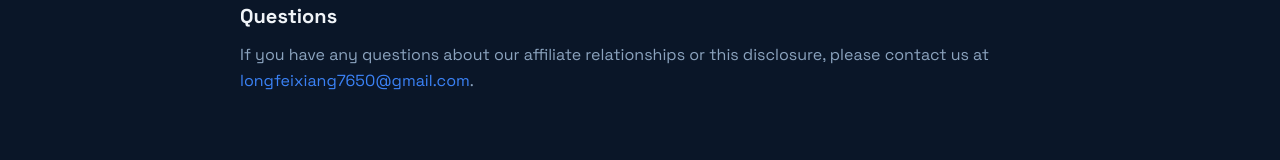
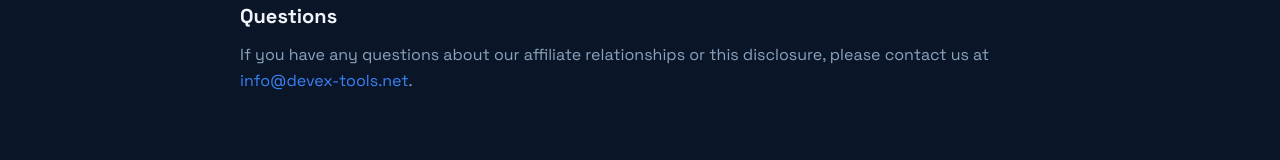
Before and after one commit to edi-tech-tools/devex-tools-hub, a Next.js app: page /disclosure in a window 1280 px wide. Shown: the part 1006-1166 px from the top of the page. Built offline with nearby package versions, Linux system fonts and the light colour scheme.

Commit message:
fix: disclosure page - replace personal gmail with domain email

```diff
--- a/app/disclosure/page.tsx
+++ b/app/disclosure/page.tsx
@@ -78,8 +78,8 @@ export default function DisclosurePage() {
             <p>
               If you have any questions about our affiliate relationships or this
               disclosure, please contact us at{" "}
-              <a href="mailto:longfeixiang7650@gmail.com" className="text-[#3B82F6] hover:underline">
-                longfeixiang7650@gmail.com
+              <a href="mailto:info@devex-tools.net" className="text-[#3B82F6] hover:underline">
+                info@devex-tools.net
               </a>
               .
             </p>
```
